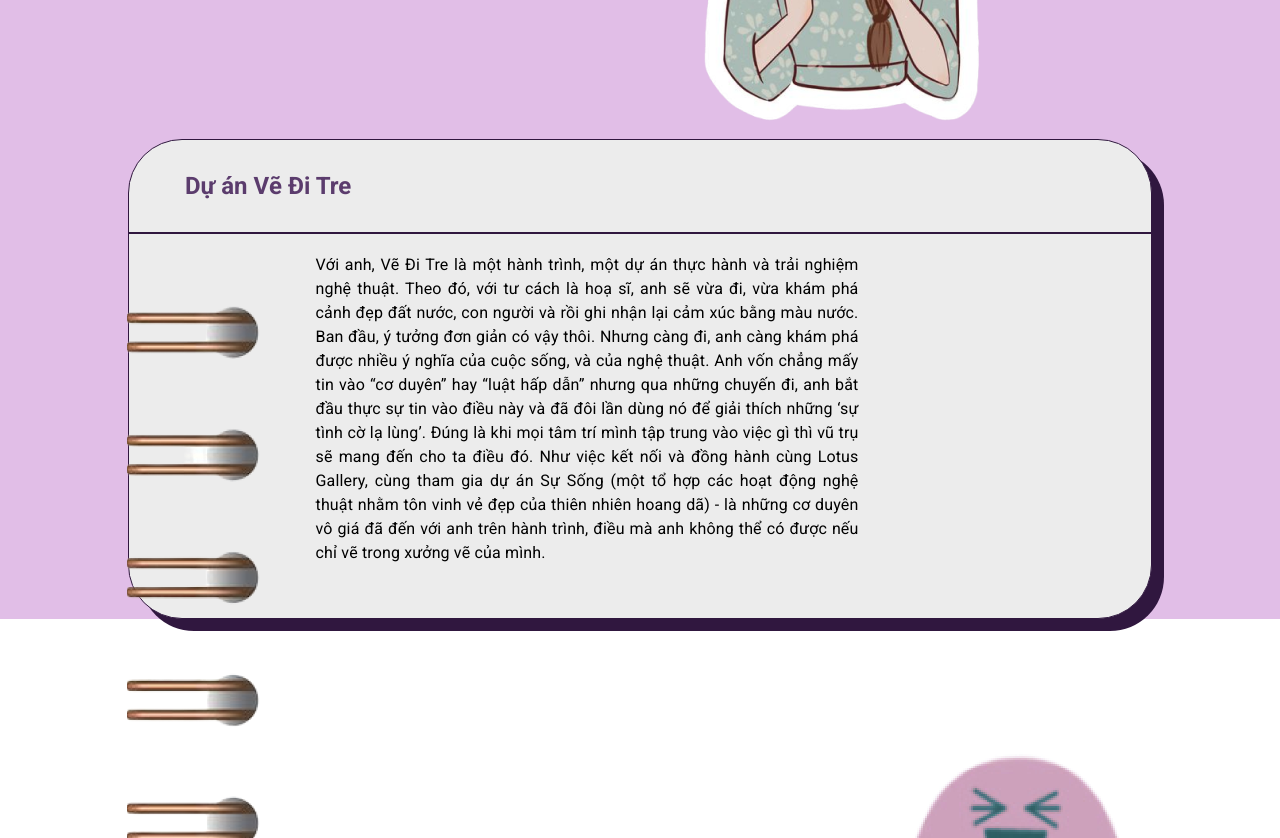
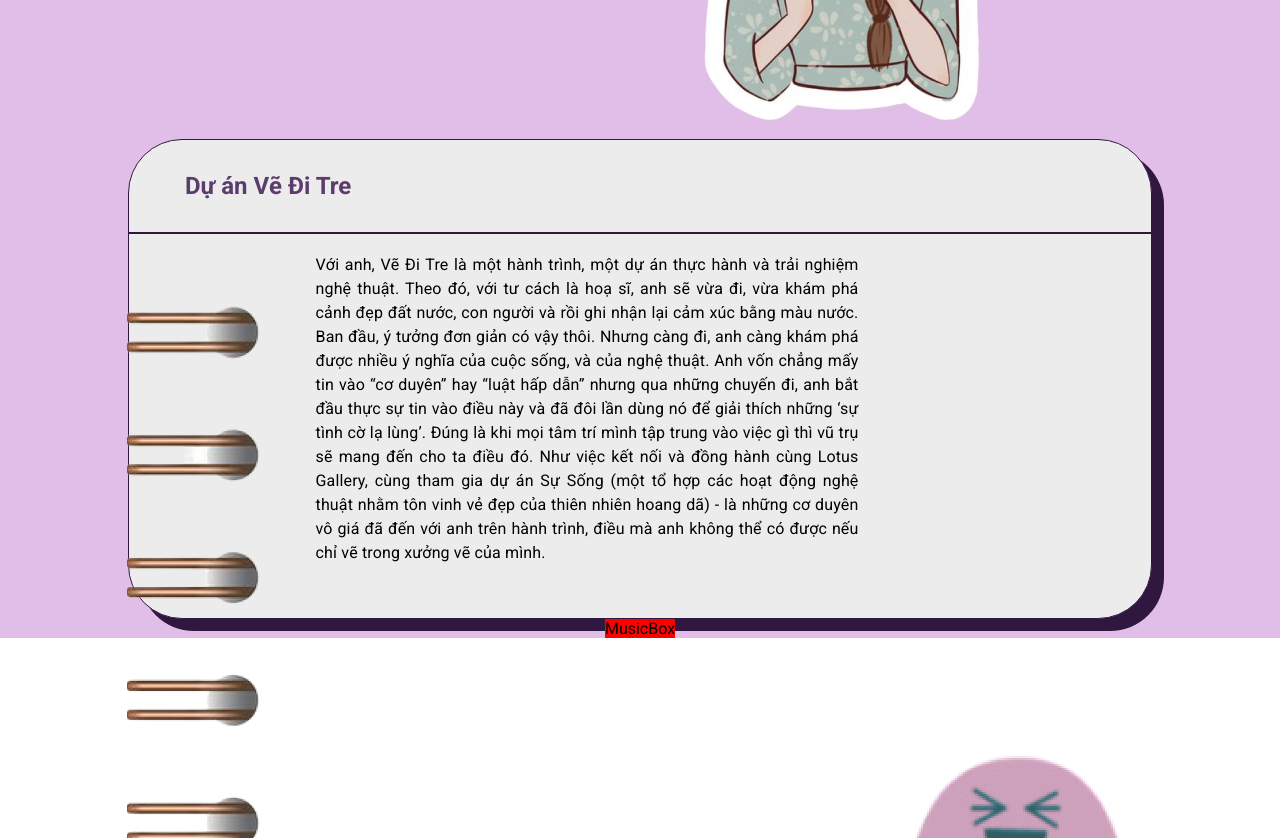
Before and after one commit to anhhdev2203/ElaineDiary, a React (Vite) app: page /mydiary/1 in a window 1280 px wide. Shown: the part 420-1258 px from the top of the page. Built offline with nearby package versions, Linux system fonts and the light colour scheme; a web font is replaced by a local one.

Commit message:
add component MusicBox

```diff
--- /dev/null
+++ b/src/pages/MyDiaryDetail/box/musicBox.jsx
@@ -0,0 +1,5 @@
+import React from "react";
+// Phần nhạc
+export const MusicBox = () => {
+  return <div style={{ backgroundColor: "red" }}>MusicBox</div>;
+};
--- a/src/pages/MyDiaryDetail/index.jsx
+++ b/src/pages/MyDiaryDetail/index.jsx
@@ -2,9 +2,11 @@ import { Stack, Box, Typography, styled } from "@mui/material";
 import { useState } from "react";
 import { useParams } from "react-router";
 import { DATASTORE } from "./data/storeDinary";
-import { ContentBox, Img } from "./data/contentBox";
+import { ContentBox, Img } from "./box/contentBox";
+import { MusicBox } from "./box/musicBox";
+
 import "./myDiaryDetail.css";
-import { responsiveContent } from "./data/contentBox";
+import { responsiveContent } from "./box/contentBox";
 
 import girlReads from "./img/readBook.png";
 
@@ -145,7 +147,16 @@ function MyDiaryDetail() {
                   />
                 </Stack>
               </Stack>
-              <ContentBox title={diary.title} content={diary.content} />
+              <Stack
+                sx={{
+                  display: "flex",
+                  justifyContent: "center",
+                  alignItems: "center",
+                }}
+              >
+                <ContentBox title={diary.title} content={diary.content} />
+                <MusicBox />
+              </Stack>
             </Stack>
           ))}
       </Stack>
```
Also changed, not shown: src/pages/MyDiaryDetail/box/contentBox.jsx (renamed from src/pages/MyDiaryDetail/data/contentBox.jsx).
